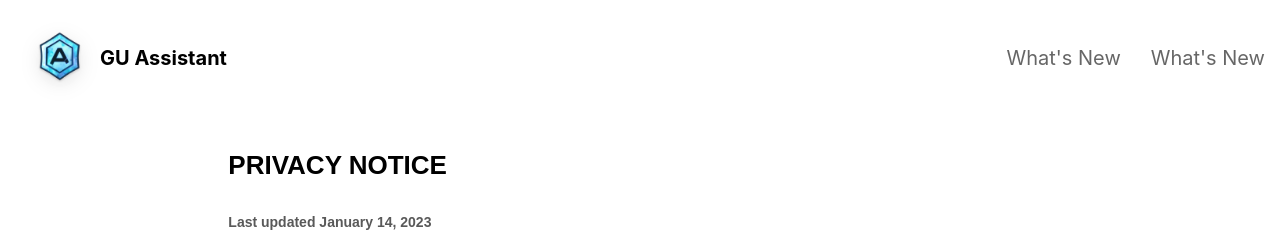
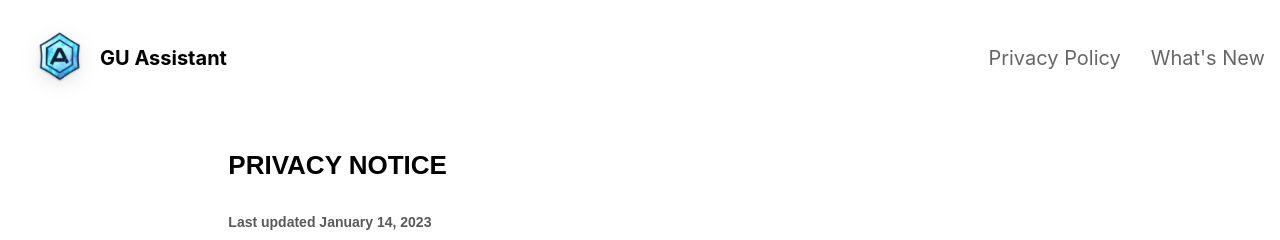
Before and after one commit to michaelmuenzer/gu-assistant, a Jekyll site: the page built from _pages/privacy.html, in a window 1280 px wide and 900 px high. Shown: the top 240 px of the window. Built offline with Jekyll 4.4.1, drawn with Linux system fonts in a browser that asks for light colours; nearby versions of some CDN libraries.

Commit message:
Fix some html styling

```diff
--- a/_config.yml
+++ b/_config.yml
@@ -13,7 +13,7 @@
 app_icon                                  : assets/icon_512x512.png                   # Automatically populates if not set and if iOS app ID is set.  Otherwise enter path to icon file manually.
 app_name                                  : GU Assistant                              # Automatically populates if not set and if iOS app ID is set.  Otherwise enter manually.
 app_price                                 :                                           # Automatically populates if not set and if iOS app ID is set.  Otherwise enter manually.
-app_description                           : Play better. Win more.
+app_description                           : Improve your playing skill in God's Unchained. Rank higher, win more.
 
 enable_smart_app_banner                   : false                                      # Set to true to show a smart app banner at top of page on mobile devices.
 
--- a/_pages/privacy.html
+++ b/_pages/privacy.html
@@ -1,14 +1,11 @@
 ---
 layout: page
-title: What's New
+title: Privacy Policy
 include_in_header: true
 ---
 
-<!DOCTYPE html>
 <html>
     <head>
-        <meta charset="UTF-8">
-        <title>GU Assistant</title>
         <style>
         [data-custom-class='body'], [data-custom-class='body'] * {
                 background: transparent !important;
```
